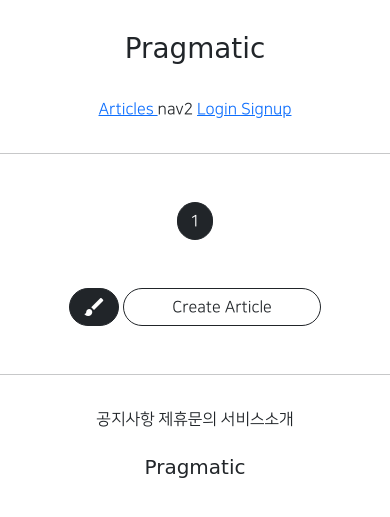
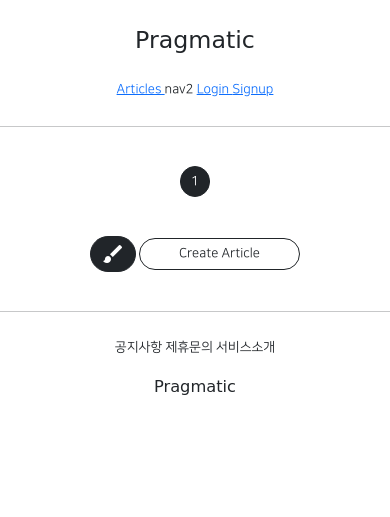
Before and after one commit to yeun38/gis1, a Django app: page /articles/list/ in a window 390 px wide. Shown: the top 517 px of the page. Run offline with Django 3.2, Linux system fonts and the light colour scheme; data that the repository does not hold is empty; parts of the project's set-up code (start-up, migrations or seed data) failed here and were passed over; some libraries are stand-ins or nearby versions.

Commit message:
8/12 1ban class commit 3

```diff
--- a/articleapp/templates/articleapp/list.html
+++ b/articleapp/templates/articleapp/list.html
@@ -12,7 +12,7 @@
 
         .container div {
           width: 45%;
-            max-width: 200px;    {# pc버전에서는 작게 볼수있게 하기위해 #}
+            max-width: 200px;    /* 위에 너비를 45%로 해줬기때문에 pc버전에서는 작게 볼수있게 하기위해 */
           display: flex;
           justify-content: center;
           align-items: center;
--- a/static/base.css
+++ b/static/base.css
@@ -63,3 +63,10 @@
     padding: 1rem;
     font-size: 1.1rem;
 }
+
+@media screen and (max-width: 500px) {
+    html {
+        /* default font-size = 16px */
+        font-size: 13px;
+    }
+}
```
